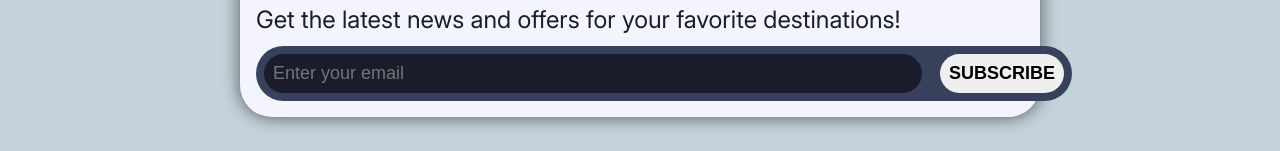
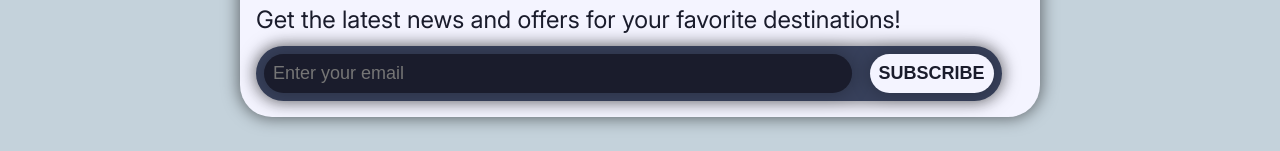
Before and after one commit to Knockingfish/hauskanomad, a React (Create React App) app in the folder client/: page / in a window 1280 px wide. Shown: the part 1122-1273 px from the top of the page. Built offline with nearby package versions, Linux system fonts and the light colour scheme; no server answers.

Commit message:
Forgot a few pieces of styling; now actually done!

```diff
--- a/client/src/components/home/NewsletterSubscription.module.css
+++ b/client/src/components/home/NewsletterSubscription.module.css
@@ -39,22 +39,36 @@
   border: 0px;
   border-radius: 2em;
   background-color: var(--dark2);
+  width: 95%;
+  box-shadow: var(--heavy_shadow)
 }
 .newsletter_bar input {
   outline: none;
-  width: 50vw;
+  width: 100%;
   padding: 0.5em;
   border: 0px;
   border-radius: 2em;
   color: var(--light1);
   background-color: var(--dark3);
   font-size: 1.125em;
+  box-shadow: var(--light_shadow);
 }
 .newsletter_bar button {
   padding: 0.5em;
   margin: 0em 0em 0em 1em;
   border: 0px;
   border-radius: 2em;
+  color: var(--dark3);
+  background-color: var(--light1);
   font-size: 1.125em;
   font-weight: bold;
+  box-shadow: var(--light_shadow);
 }
+.newsletter_bar button:hover {
+  color: #f4f4ff;
+  background-color: var(--red1);
+}
+
+.newsletter_bar button:active {
+  background-color: var(--red2);
+}
```
